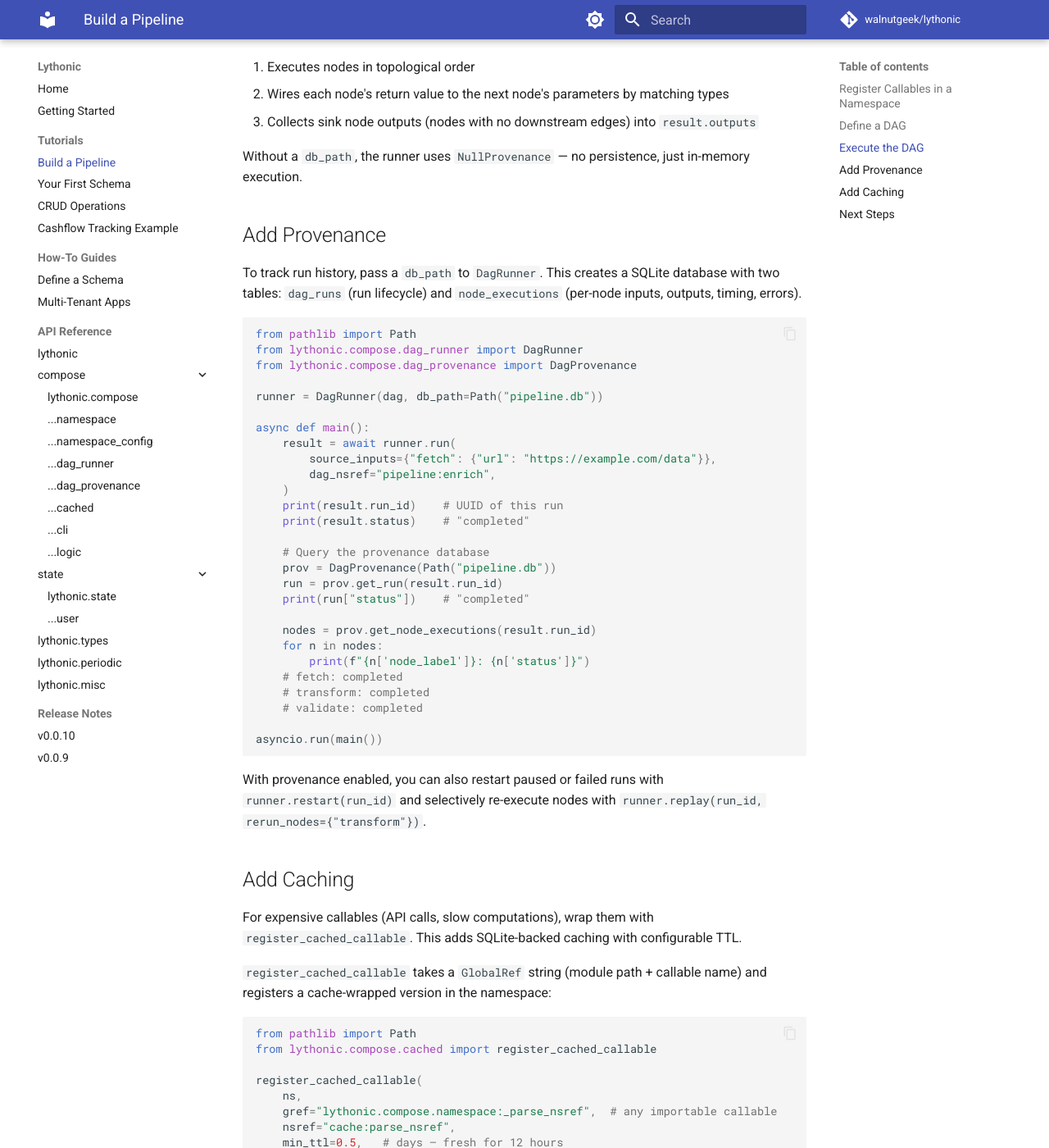
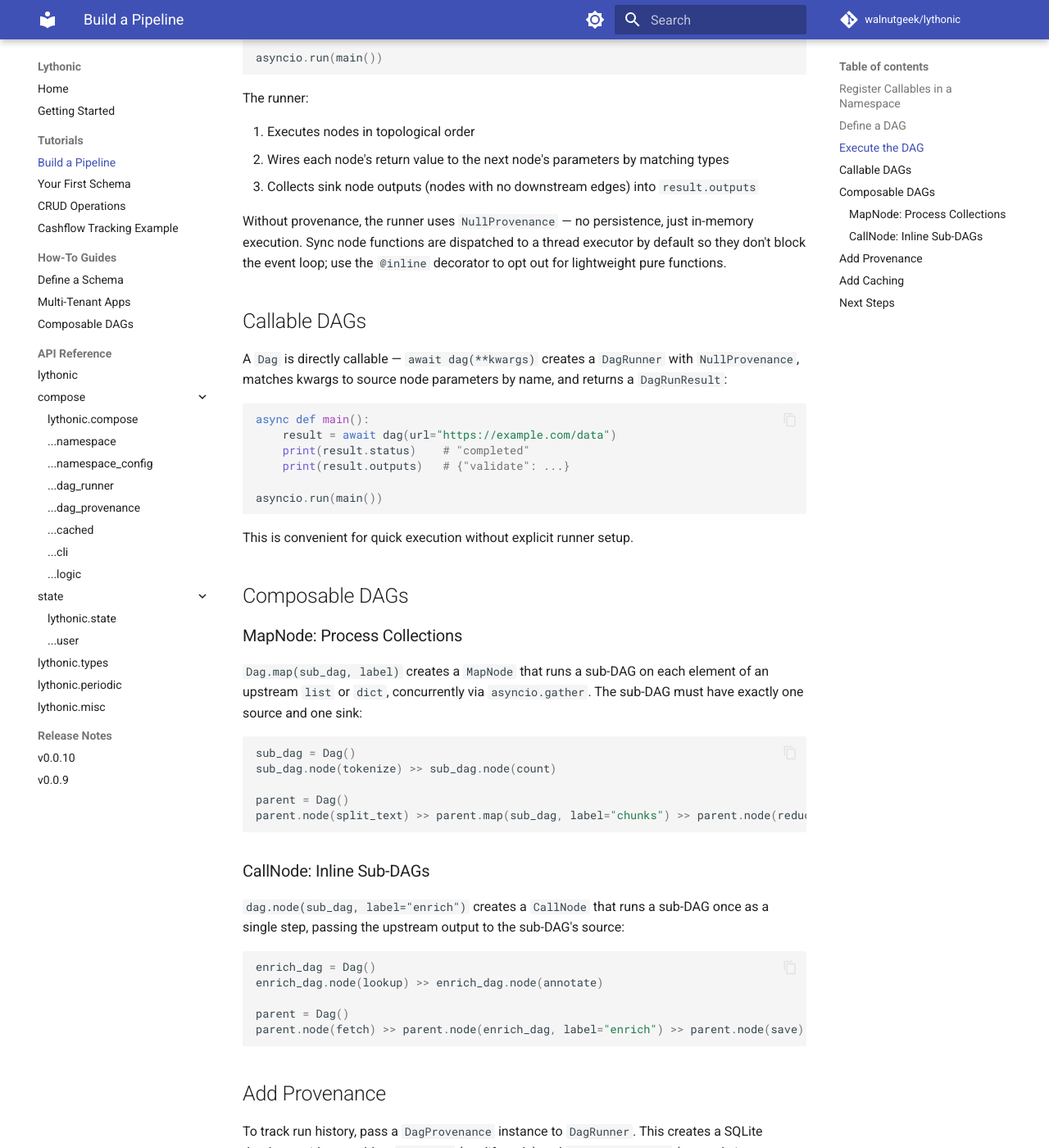
Before and after one commit to walnutgeek/lythonic, an MkDocs documentation site: the page built from docs/tutorials/compose-pipeline.md, in a window 1280 px wide and 1400 px high, scrolled down 2375 px. Shown: the whole window at 82% size. Built offline with MkDocs 1.6.1 and Material for MkDocs 9.7.7, drawn with Linux system fonts in a browser that asks for light colours; comment, search, counter and statistics services are not loaded; some of the changed text lies outside the part shown.

Commit message:
docs: update all documentation for post-v0.0.11 architecture changes
Update module docstrings (namespace.py, dag_runner.py), tutorial, index,
reference pages, and mkdocs nav to reflect dag-owns-namespace pattern,
callable DAGs, MapNode/CallNode, sync executor, and DagRunner(provenance=...).
Add composable-dags how-to guide.

Co-Authored-By: Claude Opus 4.6 (1M context) <noreply@anthropic.com>

````diff
--- a/docs/reference/compose-namespace.md
+++ b/docs/reference/compose-namespace.md
@@ -12,3 +12,6 @@ Hierarchical registry of callables with metadata and DAG composition.
         - Dag
         - DagNode
         - DagEdge
+        - CompositeDagNode
+        - MapNode
+        - CallNode
--- a/docs/tutorials/compose-pipeline.md
+++ b/docs/tutorials/compose-pipeline.md
@@ -1,15 +1,18 @@
 # Build a Pipeline
 
 This tutorial walks through building a data-enrichment pipeline using
-lythonic's compose stack. You'll register callables in a namespace, wire
-them into a DAG, execute it, add provenance tracking, and layer on caching.
+lythonic's compose stack. You'll register callables in a DAG, wire
+them into a pipeline, execute it, add provenance tracking, and layer on caching.
 
 ## Register Callables in a Namespace
 
 A `Namespace` is a hierarchical registry for callables. Paths use `.` for
 branches and `:` for the leaf name — like `"pipeline.data:fetch"`.
 
-Start by defining two plain functions and registering them:
+Each `Dag` owns its own `Namespace`. When you pass a plain callable to
+`dag.node()`, it is auto-registered in the DAG's namespace using the
+callable's module and name. You can also register callables in a standalone
+`Namespace` for sharing across DAGs:
 
 ```python
 from lythonic.compose.namespace import Namespace
@@ -47,18 +50,23 @@ optional decorator.
 
 ## Define a DAG
 
-A `Dag` connects namespace nodes into a directed acyclic graph using the
-`>>` operator. Nodes are created from registered `NamespaceNode`s, and
-edges declare data flow.
+A `Dag` connects callables into a directed acyclic graph using the
+`>>` operator. The simplest way is to pass callables directly to
+`dag.node()` — they are auto-registered in the DAG's own namespace:
 
 ```python
 from lythonic.compose.namespace import Dag
 
 dag = Dag()
+dag.node(fetch) >> dag.node(transform)
+```
 
+You can also pass pre-registered `NamespaceNode`s:
+
+```python
+dag = Dag()
 fetch_node = dag.node(ns.get("pipeline.data:fetch"))
 transform_node = dag.node(ns.get("pipeline.data:transform"))
-
 fetch_node >> transform_node
 ```
 
@@ -123,13 +127,62 @@ The runner:
 2. Wires each node's return value to the next node's parameters by matching types
 3. Collects sink node outputs (nodes with no downstream edges) into `result.outputs`
 
-Without a `db_path`, the runner uses `NullProvenance` — no persistence,
-just in-memory execution.
+Without provenance, the runner uses `NullProvenance` — no persistence,
+just in-memory execution. Sync node functions are dispatched to a thread
+executor by default so they don't block the event loop; use the `@inline`
+decorator to opt out for lightweight pure functions.
+
+## Callable DAGs
+
+A `Dag` is directly callable — `await dag(**kwargs)` creates a `DagRunner`
+with `NullProvenance`, matches kwargs to source node parameters by name,
+and returns a `DagRunResult`:
+
+```python
+async def main():
+    result = await dag(url="https://example.com/data")
+    print(result.status)    # "completed"
+    print(result.outputs)   # {"validate": ...}
+
+asyncio.run(main())
+```
+
+This is convenient for quick execution without explicit runner setup.
+
+## Composable DAGs
+
+### MapNode: Process Collections
+
+`Dag.map(sub_dag, label)` creates a `MapNode` that runs a sub-DAG on each
+element of an upstream `list` or `dict`, concurrently via `asyncio.gather`.
+The sub-DAG must have exactly one source and one sink:
+
+```python
+sub_dag = Dag()
+sub_dag.node(tokenize) >> sub_dag.node(count)
+
+parent = Dag()
+parent.node(split_text) >> parent.map(sub_dag, label="chunks") >> parent.node(reduce)
+```
+
+### CallNode: Inline Sub-DAGs
+
+`dag.node(sub_dag, label="enrich")` creates a `CallNode` that runs a
+sub-DAG once as a single step, passing the upstream output to the
+sub-DAG's source:
+
+```python
+enrich_dag = Dag()
+enrich_dag.node(lookup) >> enrich_dag.node(annotate)
+
+parent = Dag()
+parent.node(fetch) >> parent.node(enrich_dag, label="enrich") >> parent.node(save)
+```
 
 ## Add Provenance
 
-To track run history, pass a `db_path` to `DagRunner`. This creates a
-SQLite database with two tables: `dag_runs` (run lifecycle) and
+To track run history, pass a `DagProvenance` instance to `DagRunner`. This
+creates a SQLite database with two tables: `dag_runs` (run lifecycle) and
 `node_executions` (per-node inputs, outputs, timing, errors).
 
 ```python
@@ -137,7 +190,7 @@ from pathlib import Path
 from lythonic.compose.dag_runner import DagRunner
 from lythonic.compose.dag_provenance import DagProvenance
 
-runner = DagRunner(dag, db_path=Path("pipeline.db"))
+runner = DagRunner(dag, provenance=DagProvenance(Path("pipeline.db")))
 
 async def main():
     result = await runner.run(
--- a/mkdocs.yml
+++ b/mkdocs.yml
@@ -67,6 +67,7 @@ nav:
   - How-To Guides:
       - Define a Schema: how-to/define-schema.md
       - Multi-Tenant Apps: how-to/multi-tenant.md
+      - Composable DAGs: how-to/composable-dags.md
   - API Reference:
       - lythonic: reference/core.md
       - compose:
````
Also changed, not shown: other parts of docs/tutorials/compose-pipeline.md (+4 -8 lines), docs/how-to/composable-dags.md (added, +93 -0 lines), docs/index.md (+17 -11 lines), 2 other files.
